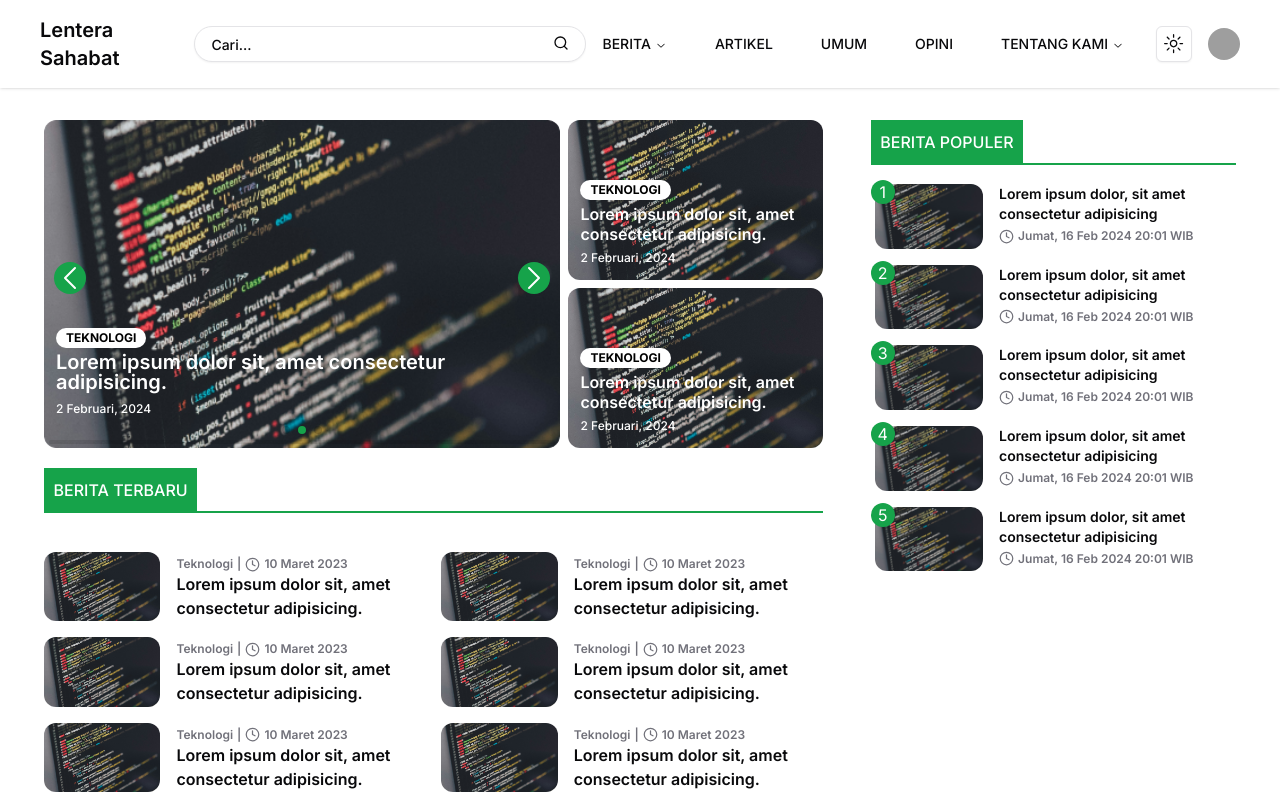
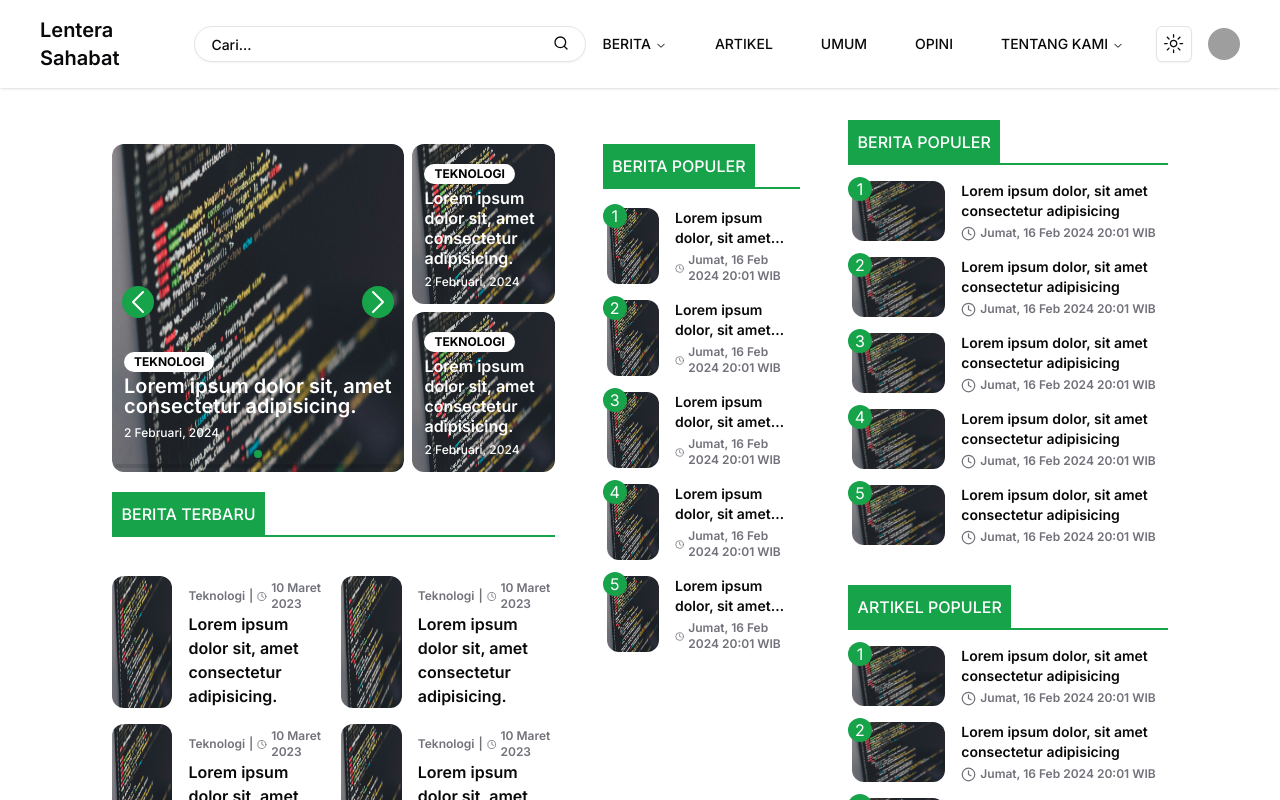
Before and after one commit to fernanda-one/lentera-fe, a Next.js app: page / in a window 1280 px wide. Shown: the top 800 px of the page. Built offline with nearby package versions, Linux system fonts and the light colour scheme; grey boxes are pictures that could not be loaded.

Commit message:
chore: add component layout blog

```diff
--- a/app/(blog)/layout.tsx
+++ b/app/(blog)/layout.tsx
@@ -1,16 +1,47 @@
+import TitleContent from "@/components/blog/TitleContent";
+import CardTrending from "@/components/cards/CardTrending";
 import FooterBlog from "@/components/layouts/blog/FooterBlog";
 import HeaderBlog from "@/components/layouts/blog/HeaderBlog";
 import React from "react";
-import 'swiper/css';
+import "swiper/css";
 
 const layout = ({ children }: { children: React.ReactNode }) => {
   return (
     <div>
       <HeaderBlog />
-      <div className="w-full pt-24 px-5 md:px-11">
-        {children}
+      <div className="w-full pt-24 px-5 md:px-28">
+        <div className="grid grid-cols-1 md:grid-cols-12 gap-12 py-6">
+          <div className="col-span-1 md:col-span-8">{children}</div>
+
+          <div className="col-span-1 md:col-span-4">
+            <TitleContent title="Berita Populer" />
+            <div className="col-span-12 grid place-content-start grid-cols-1 gap-2 mb-9">
+              {[1, 2, 3, 4, 5]?.map((item, idx) => (
+                <CardTrending
+                  key={idx}
+                  number={idx + 1}
+                  title="Lorem ipsum dolor, sit amet consectetur adipisicing"
+                  date="Jumat, 16 Feb 2024 20:01 WIB"
+                  imageUrl={"/blog-image1.png"}
+                />
+              ))}
+            </div>
+            <TitleContent title="Artikel Populer" />
+            <div className="col-span-12 grid place-content-start grid-cols-1 gap-2">
+              {[1, 2, 3, 4, 5]?.map((item, idx) => (
+                <CardTrending
+                  key={idx}
+                  number={idx + 1}
+                  title="Lorem ipsum dolor, sit amet consectetur adipisicing"
+                  date="Jumat, 16 Feb 2024 20:01 WIB"
+                  imageUrl={"/blog-image1.png"}
+                />
+              ))}
+            </div>
+          </div>
+        </div>
       </div>
-      <FooterBlog/>
+      <FooterBlog />
     </div>
   );
 };
--- /dev/null
+++ b/components/layouts/blog/CategoryBlog.tsx
@@ -0,0 +1,54 @@
+"use client";
+
+import TitleContent from "@/components/blog/TitleContent";
+import CardImageNews from "@/components/cards/CardImageNews";
+import CardDetailNews from "@/components/cards/CardNewsDetail";
+import SwiperCard from "@/components/ui/swiper-card";
+import React from "react";
+import { SwiperSlide } from "swiper/react";
+
+const CategoryBlog = ({
+  title,
+  carouselData,
+  dataSource,
+  children,
+}: {
+  title: string;
+  carouselData: any;
+  dataSource: any;
+  children?: React.ReactNode;
+}) => {
+  return (
+    <>
+      <TitleContent title={title} />
+      <div className="col-span-12 mt-4 grid place-content-start grid-cols-1 md:grid-cols-1 gap-4">
+        <SwiperCard>
+          {carouselData?.map((item: any, idx: number) => (
+            <SwiperSlide key={idx}>
+              <CardImageNews
+                title={item.title}
+                category={item.category}
+                imageUrl={item.imageUrl}
+                date={item.date}
+                className="text-xl py-2 md:py-7"
+              />
+            </SwiperSlide>
+          ))}
+        </SwiperCard>
+        {dataSource?.map((item: any, idx: number) => (
+          <CardDetailNews
+            key={idx}
+            title={item?.title}
+            imageUrl={item?.imageUrl}
+            date={item?.date}
+            createdBy={item?.createdBy}
+            descripion={item?.description}
+          />
+        ))}
+        {children}
+      </div>
+    </>
+  );
+};
+
+export default CategoryBlog;
--- /dev/null
+++ b/components/layouts/blog/DetailCategoryBlog.tsx
@@ -0,0 +1,50 @@
+import { CircleUserRound } from "lucide-react";
+import Image from "next/image";
+import React from "react";
+import parse from "html-react-parser";
+
+const DetailCategoryBlog = ({
+  title,
+  imageUrl,
+  creator,
+  date,
+  description,
+}: {
+  title: string;
+  imageUrl: string;
+  creator: string;
+  date: string;
+  description: string;
+}) => {
+  return (
+    <div className="w-full">
+      <div className="space-y-5">
+        <h1 className="text-3xl font-extrabold leading-10">
+          {title}
+        </h1>
+        <div className="flex items-center text-xs gap-3">
+          <div className="flex gap-1 items-center">
+            <CircleUserRound width={15} height={15} />
+            <p className="font-semibold">{creator}</p>
+          </div>
+          <div className="flex gap-1 items-center">
+            <p className="font-medium text-muted-foreground">
+              {date}
+            </p>
+          </div>
+        </div>
+        <div className="max-w-full ">
+          <Image
+            alt="news-detail"
+            width={720}
+            height={300}
+            src={imageUrl}
+          />
+        </div>
+        <div>{parse(description)}</div>
+      </div>
+    </div>
+  );
+};
+
+export default DetailCategoryBlog;
```
